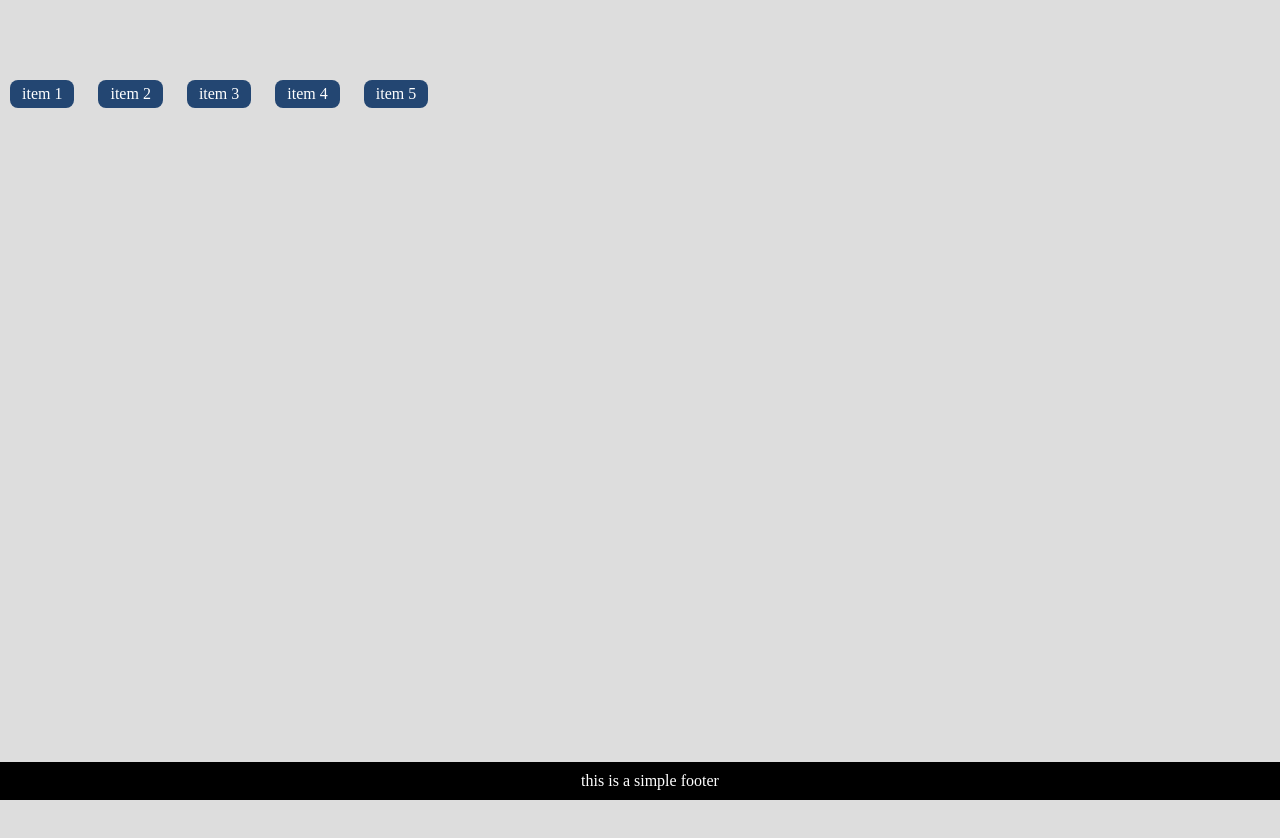
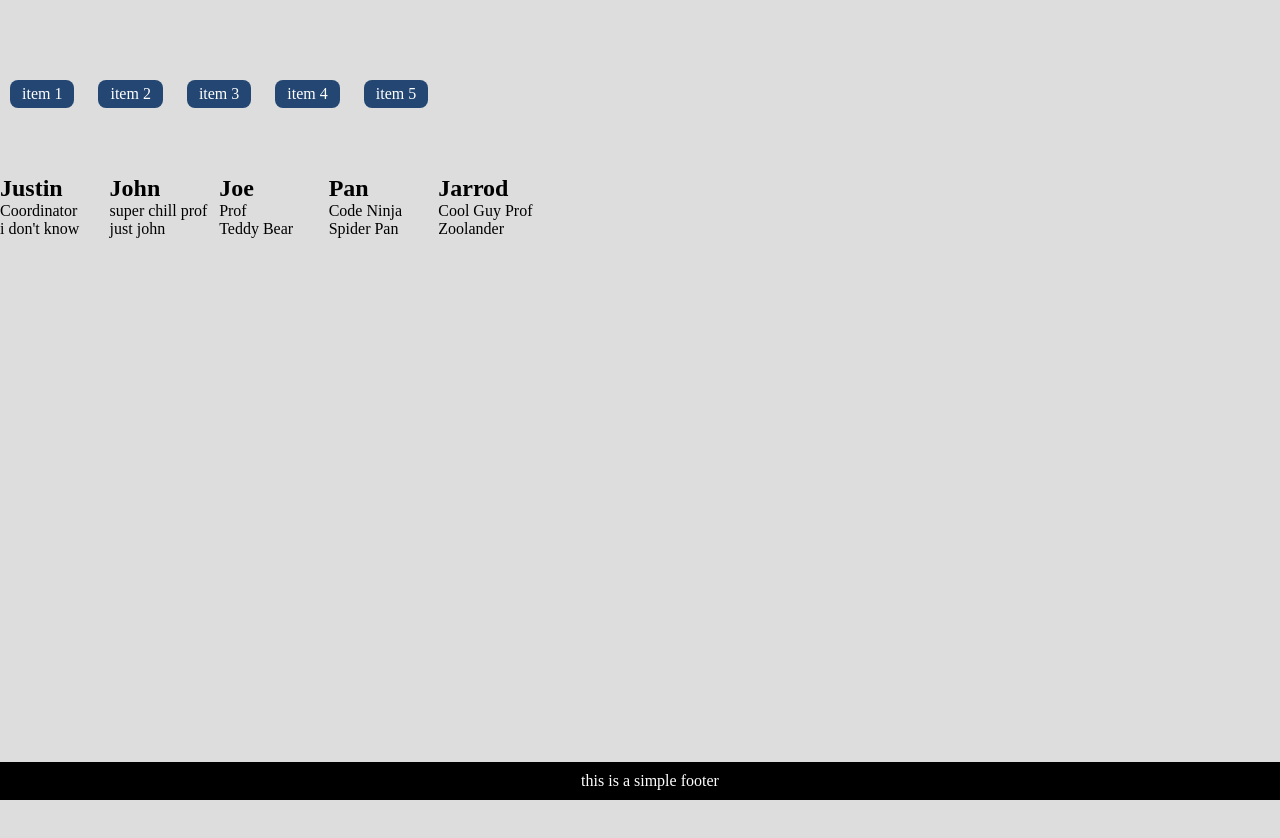
Before and after one commit to PeterVitez/auth3week1, a plain HTML site: page index.html in a window 1280 px wide. Shown: the top 838 px of the page. After the commit the page ends 800 px from the top, so only its background shows below. Drawn offline with Linux system fonts and the light colour scheme.

Commit message:
working XML ajax

```diff
--- a/index.html
+++ b/index.html
@@ -24,7 +24,7 @@
       <!-- end component -->
     </main>
 
-    <section class="users-section">
+    <section class="user-section">
 
 
     <footer>this is a simple footer</footer>
--- a/js/main.js
+++ b/js/main.js
@@ -29,21 +29,20 @@
     }
   }
 
-  let userSection = document.querySelector(".users-section"),
-    userTemplate = document.querySelector("#profs-template").content;
+  function handleDataSet(data) {
+    let myData = JSON.parse(data),
+      userSection = document.querySelector(".user-section"),
+      userTemplate = document.querySelector("#profs-template").content;
 
-  function handleDataSet(data) {
-    for (let user in data) {
+    for (let user in myData) {
       let currentUser = userTemplate.cloneNode(true),
         currentUserText = currentUser.querySelector(".user").children;
 
-      currentUserText[1].textContent = data[user].name;
-      currentUserText[2].textContent = data[user].role;
-      currentUserText[3].textContent = data[user].nickname;
+      currentUserText[1].textContent = myData[user].name;
+      currentUserText[2].textContent = myData[user].role;
+      currentUserText[3].textContent = myData[user].nickname;
 
       userSection.appendChild(currentUser);
     }
   }
-
-  handleDataSet(Team);
 })();
```
